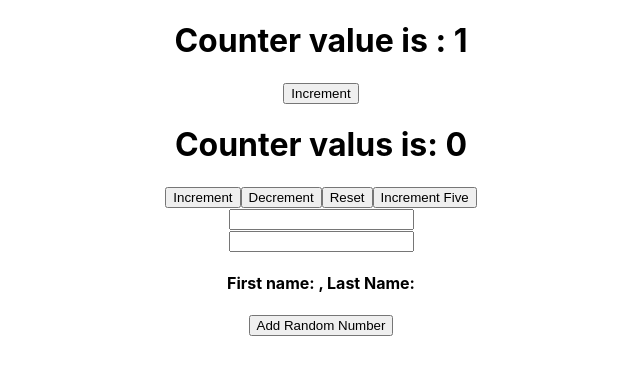
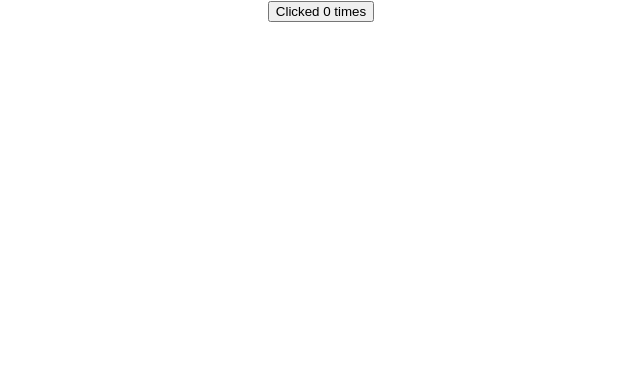
Before and after one commit to fawad1997/ReacHooks, a React (Create React App) app: page / in a window 1280 px wide. Shown: the top 374 px of the page, without its empty margins (319-959 px from the left). Built offline with nearby package versions, Linux system fonts and the light colour scheme.

Commit message:
siimpleUseEffect that renders after every update

```diff
--- a/src/App.js
+++ b/src/App.js
@@ -1,17 +1,17 @@
 import React from 'react';
 import './App.css';
-import HookCounterOne from './components/usestate/HookCounterOne';
-import HookCounterTwo from './components/usestate/HookCounterTwo';
-import HookObjectThree from './components/usestate/HookObjectThree';
-import HookCouterFour from './components/usestate/HookCouterFour';
+import EffectCounterOne from './components/useEffect/EffectCounterOne';
+
+//   import HookCounterOne from './components/usestate/HookCounterOne';
+// import HookCounterTwo from './components/usestate/HookCounterTwo';
+// import HookObjectThree from './components/usestate/HookObjectThree';
+// import HookCouterFour from './components/usestate/HookCouterFour';
+
 
 function App() {
   return (
     <div className="App">
-      <HookCounterOne />
-      <HookCounterTwo />
-      <HookObjectThree />
-      <HookCouterFour />
+      <EffectCounterOne />
     </div>
   );
 }
--- /dev/null
+++ b/src/components/useEffect/EffectCounterOne.js
@@ -0,0 +1,15 @@
+import React, { useState, useEffect } from 'react'
+
+function EffectCounterOne() {
+    const [count,setCount] = useState(0)
+    useEffect(()=>{
+        document.title = `You clicked ${count} times`
+    })
+    return (
+        <div>
+            <button onClick={()=>setCount(count+1)}>Clicked {count} times</button>
+        </div>
+    )
+}
+
+export default EffectCounterOne
```
